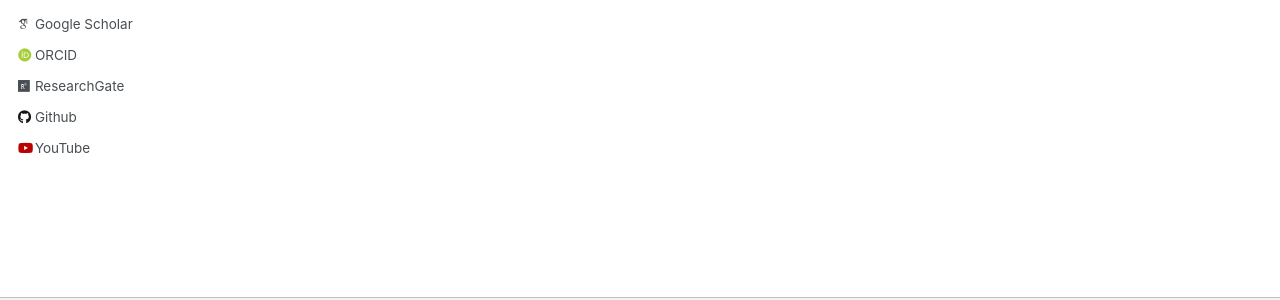
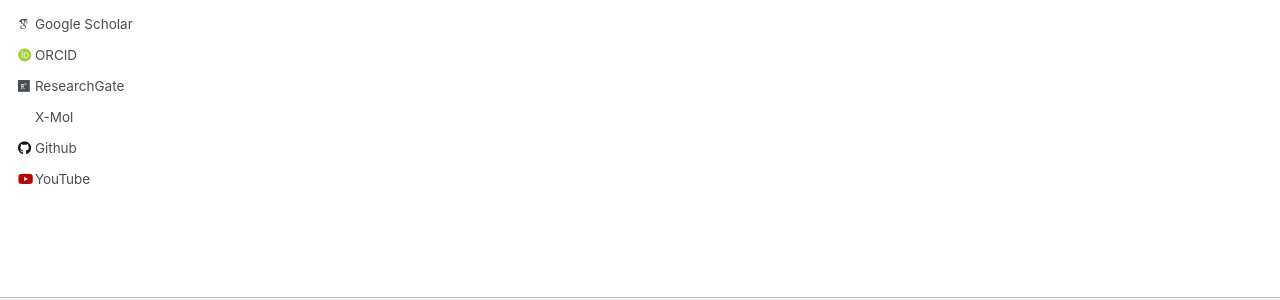
Before and after one commit to zpy1160390580/zpy1160390580.github.io, a Jekyll site: the page built from _pages/about.md, in a window 1280 px wide. Shown: the part 447-747 px from the top of the page. Built offline with Jekyll 4.4.1, drawn with Linux system fonts in a browser that asks for light colours; some web fonts are replaced.

Commit message:
更新
更新

```diff
--- a/_config.yml
+++ b/_config.yml
@@ -71,7 +71,7 @@ author:
   xing             : # Username
   youtube          : gx4kb5hr3n
   zhihu            : # URL
-
+  X-Mol            : peiyun
 
 # Site Settings
 teaser                   :  # filename of teaser fallback teaser image placed in /images/, .e.g. "500x300.png"
--- a/_includes/author-profile.html
+++ b/_includes/author-profile.html
@@ -55,6 +55,9 @@
       {% endif %}
       {% if author.researchgate %}
         <li><a href="{{ author.researchgate }}"><i class="fab fa-fw fa-researchgate icon-pad-right" aria-hidden="true"></i>ResearchGate</a></li>
+      {% endif %}
+      {% if author.X-Mol %}
+        <li><a href=" https://www.x-mol.com/people/{{ author.X-Mol }}"><i class="fab fa-fw X-Mol icon-pad-right" aria-hidden="true"></i>X-Mol</a></li>
       {% endif %}
 
       <!-- Font Awesome icons / Repositories and software development -->
```
